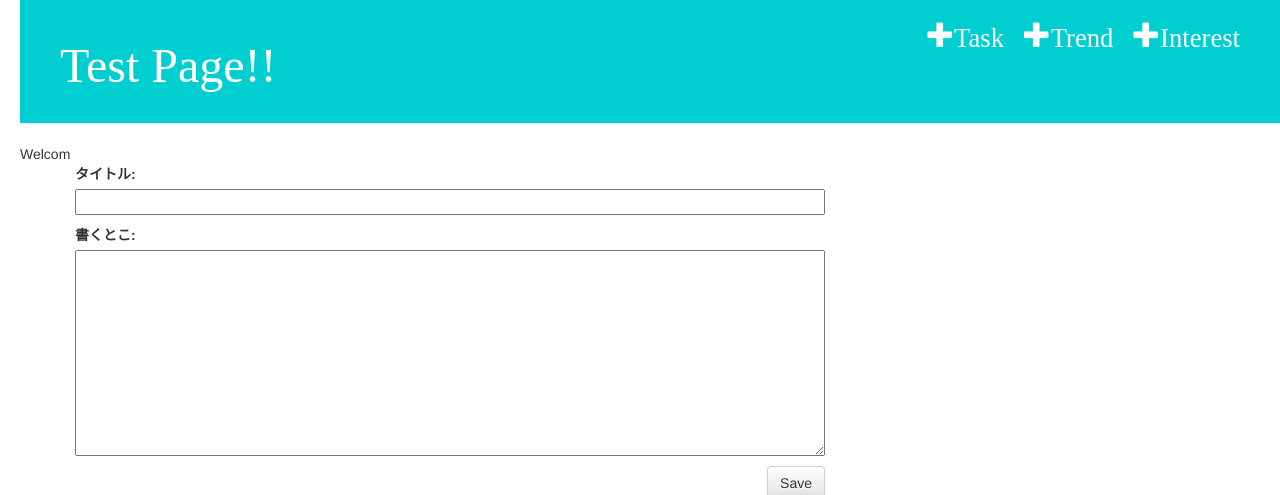
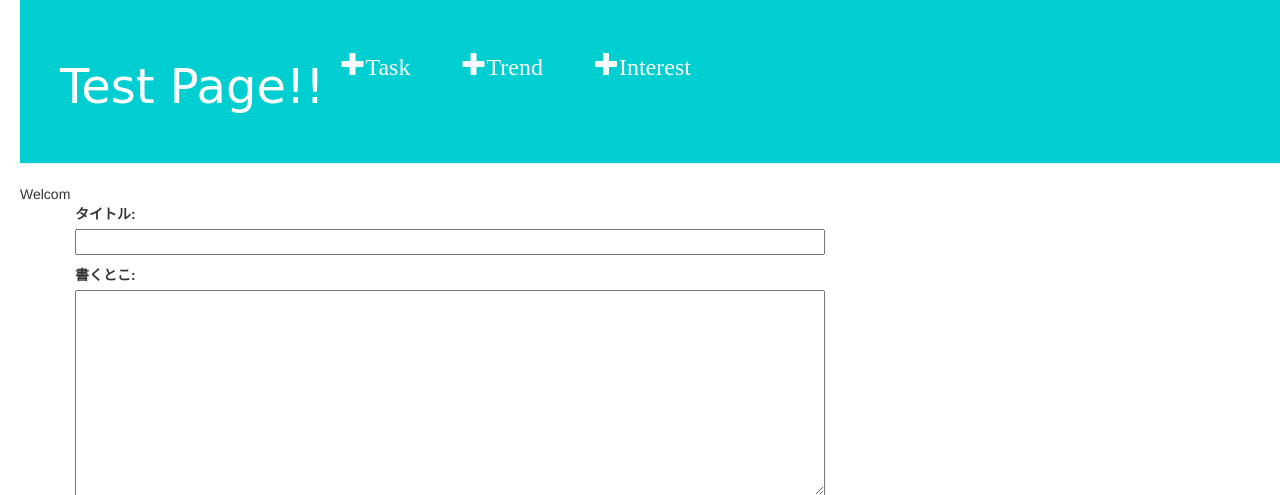
Before and after one commit to autoidkey/django, a Django app: page /test/ in a window 1280 px wide. Shown: the top 495 px of the page. Run offline with Django 3.2, Linux system fonts and the light colour scheme; data that the repository does not hold is empty; some libraries are stand-ins or nearby versions.

Commit message:
dropdown

```diff
--- a/blog/forms.py
+++ b/blog/forms.py
@@ -1,5 +1,5 @@
 from django import forms
-from .models import Post, My_post
+from .models import Post,My_post
 
 class PostForm(forms.ModelForm):
 
@@ -12,3 +12,10 @@
 	class Meta:
 		model = My_post
 		fields = ('title','text')
+'''
+class My_trendform(forms.ModelForm):
+
+	class Meta:
+		model = My_trend
+		fields = ('topic')
+'''
--- a/blog/models.py
+++ b/blog/models.py
@@ -31,3 +31,10 @@
 
     def __str__(self):
         return self.title
+'''
+class My_trend(models.Model):
+    topic = models.CharField(max_length=50)
+
+    def __str__(self):
+        return self.topic
+'''
--- a/blog/templates/blog/test.html
+++ b/blog/templates/blog/test.html
@@ -8,11 +8,80 @@
     </head>
     <body>
     <div class="page-header">
-        <a href="" class="top-menu"><span class="glyphicon glyphicon-plus">Interest</span></a>
-        <a href="" class="top-menu"><span class="glyphicon glyphicon-plus">Trend</span></a>
-        <a href="" class="top-menu"><span class="glyphicon glyphicon-plus">Task</span></a>
-        <h1><a href="">Test Page!!</a></h1>
+  <ul class="nav nav-pills nav-right">
+  <li><h1>Test Page!!</h1></li>
+  <li class="dropdown">
+    <a href="#" class="dropdown-toggle mydropper" data-toggle="dropdown" role="button" aria-haspopup="true" aria-expanded="false"><span class="glyphicon glyphicon-plus">Task</span></a>
+    <ul class="dropdown-menu">
+      <li class="dropdown-header">Header</li>
+      <li>Another action</li>
+      <li><a href="#">Something else here</a></li>
+      <li role="separator" class="divider"></li>
+      <li><a href="#">Separated link</a></li>
+      <li class="disabled"><a href="#">Disabled link</a></li>
+    </ul>
+  </li>
+  <li class="dropdown">
+    <a href="#" class="dropdown-toggle mydropper" data-toggle="dropdown" role="button" aria-haspopup="true" aria-expanded="false"><span class="glyphicon glyphicon-plus">Trend</span></a>
+    <ul class="dropdown-menu">
+      <li class="dropdown-header">Header</li>
+      <li>Another action</li>
+      <li><a href="#">Something else here</a></li>
+      <li role="separator" class="divider"></li>
+      <li><a href="#">Separated link</a></li>
+      <li class="disabled"><a href="#">Disabled link</a></li>
+    </ul>
+  </li>
+  <li class="dropdown">
+    <a href="#" class="dropdown-toggle mydropper" data-toggle="dropdown" role="button" aria-haspopup="true" aria-expanded="false"><span class="glyphicon glyphicon-plus">Interest</span></a>
+    <ul class="dropdown-menu">
+      <li class="dropdown-header">Header</li>
+      <li>Another action</li>
+      <li><a href="#">Something else here</a></li>
+      <li role="separator" class="divider"></li>
+      <li><a href="#">Separated link</a></li>
+      <li class="disabled"><a href="#">Disabled link</a></li>
+    </ul>
+  </li>
+  </ul>
     </div>
+    <!--
+    <ul class="nav nav-pills">
+  <li class="dropdown">
+    <a href="#" class="dropdown-toggle" data-toggle="dropdown" role="button" aria-haspopup="true" aria-expanded="false">通常のDropdown <span class="caret"></span></a>
+    <ul class="dropdown-menu">
+      <li class="dropdown-header">Header</li>
+      <li>Another action</li>
+      <li><a href="#">Something else here</a></li>
+      <li role="separator" class="divider"></li>
+      <li><a href="#">Separated link</a></li>
+      <li class="disabled"><a href="#">Disabled link</a></li>
+    </ul>
+  </li>
+  <li class="dropdown">
+    <a href="#" class="dropdown-toggle" data-toggle="dropdown" role="button" aria-haspopup="true" aria-expanded="false"><span class="glyphicon glyphicon-plus">右揃え</span></a>
+    <ul class="dropdown-menu dropdown-menu-right">
+      <li class="dropdown-header">Header</li>
+      <li clss="mydropper">Another action</li>
+      <li><a href="#">Something else here</a></li>
+      <li role="separator" class="divider"></li>
+      <li><a href="#">Separated link</a></li>
+      <li class="disabled"><a href="#">Disabled link</a></li>
+    </ul>
+  </li>
+  <li class="dropdown">
+    <a href="#" class="dropdown-toggle mydropper" data-toggle="dropdown" role="button" aria-haspopup="true" aria-expanded="false"><span class="glyphicon glyphicon-plus">右揃え２</span></a>
+    <ul class="dropdown-menu dropdown-menu-right">
+      <li class="dropdown-header">Header</li>
+      <li><a href="#">Another action</a></li>
+      <li><a href="#">Something else here</a></li>
+      <li role="separator" class="divider"></li>
+      <li><a href="#">Separated link</a></li>
+      <li class="disabled"><a href="#">Disabled link</a></li>
+    </ul>
+  </li>
+</ul>
+-->
     <div>
             {% for post in posts %}
                 {{ post }}
--- a/blog/urls.py
+++ b/blog/urls.py
@@ -11,4 +11,5 @@
     url(r'^test/',views.test,name='test'),
     url(r'^mypage/',views.mypage,name='mypage'),
     url(r'^delete/(?P<otitle>.*)',views.delete,name='delete'), #消すと削除できなくなる
+    #url(r'^trend/(?P<input>.*)',views.input_trend,name='trend'),
 ]
--- a/blog/views.py
+++ b/blog/views.py
@@ -65,7 +65,7 @@
 		if form.is_valid():
 			form.save()
 			messages.success(request,'お疲れ様でした')
-			return redirect('test')
+			return redirect('mypage')
 		else :
 			messages.error(request,'エラー')
 	post = My_post.objects.order_by('published_date')
@@ -88,6 +88,9 @@
 			return redirect('mypage')
 	return render(request, 'blog/my_page_front.html')
 
+def input_trend(request,input):
+	print("trend")
+	return render(request, 'blog/my_page_front.html')
 
 #テスト用
 def test(request):
--- a/static/css/my_page.css
+++ b/static/css/my_page.css
@@ -11,7 +11,9 @@
     /*background-color: #ff9400;*/
     background-color: darkturquoise;
     margin-top: 0;
-    padding: 20px 20px 20px 40px;
+    padding: 40px 40px 40px 40px;
+    /*height: 1000px;
+    width: 500px;*/
 }
 
 .page-header h1, .page-header h1 a, .page-header h1 a:visited, .page-header h1 a:active {
@@ -26,6 +28,7 @@
 
 h1, h2, h3, h4 {
     font-family: 'Lobster', cursive;
+    color: #ffffff;
 }
 
 .date {
@@ -55,3 +58,11 @@
 .post h1 a, .post h1 a:visited {
     color: #000000;
 }
+
+.mydropper{
+  color:#ffffff;
+  background-color: darkturquoise;
+  float: right;
+  font-size: 18pt;
+  margin-right: 20px;
+}
```
Also changed, not shown: 4 other files.
